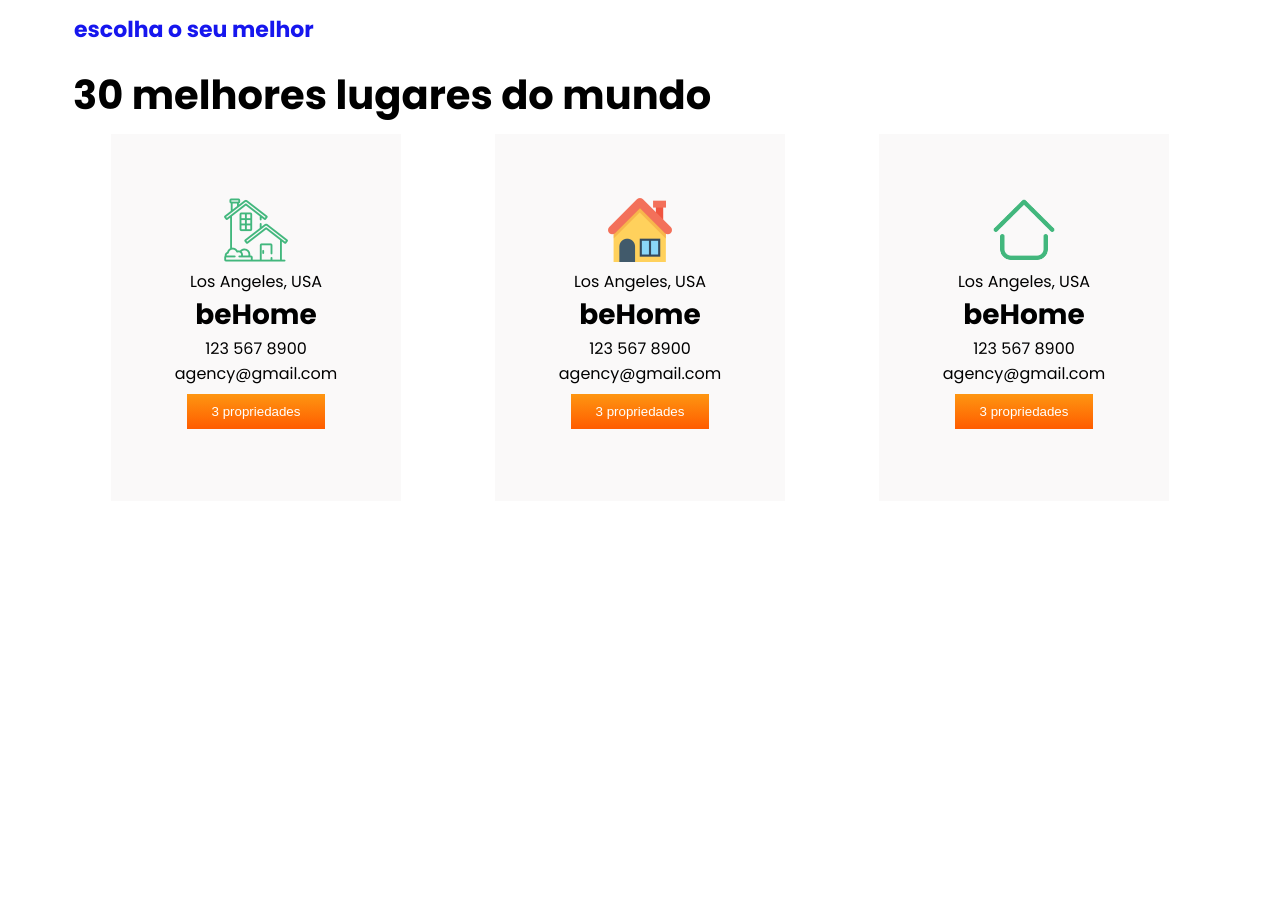
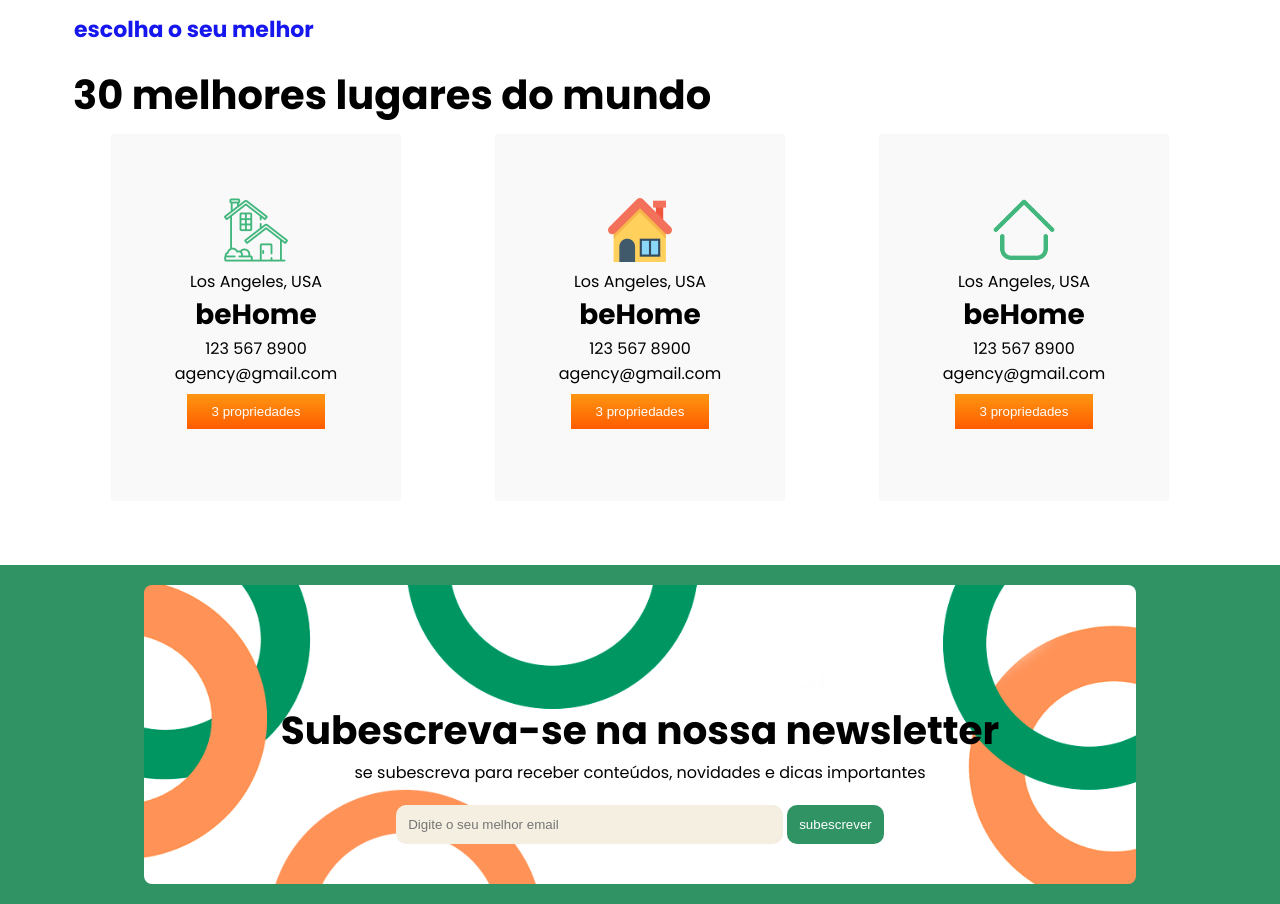
Before and after one commit to clesiosantos1/clesio, a plain HTML site: page index.html in a window 1280 px wide. Shown: the part 1775-2679 px from the top of the page. Before the commit the page ends 2276 px from the top, so only its background shows below. Drawn offline with Linux system fonts and the light colour scheme.

Commit message:
alterado

```diff
--- a/css/style.css
+++ b/css/style.css
@@ -292,13 +292,15 @@ main .container{
     }
 
     .orange{
-        padding: 10px 25px;
+    padding: 10px 25px;
     color: white;
     border: none;
     cursor: pointer;
     margin: 8px;
     background-image: var(--degrade-btn);
     }
+
+
 
     .tamanho{
         font-size: 28px;
@@ -325,4 +327,60 @@ main .container{
         .caerd{
             margin: 5px;
         }
+
     }
+
+
+    .inscrito{
+      background-color: #2f9364;
+      padding: 20px;
+      text-align: center;
+      margin-top: 4em;
+
+    }
+    .verde{
+    margin-top: 6rem;
+    }
+    .levas{
+    border-radius: 8px;
+    width: 80%;
+    background-size: cover;
+    min-height:6rem;
+    padding: 20px;
+    background-image: url('../img/img/background-newsletter.png');
+    }
+
+    .subescreva{
+        font-size: 39px;
+    }
+
+    .input{
+
+        padding: 20px;
+    }
+    input{
+        width: 29em;
+        padding: 12px;
+        border-radius: 10px;
+        border: none;
+        background-color: #f4efe1;
+    }
+
+    .botao{
+        background-color: #2f9364;
+        padding: 12px;
+        border-radius: 10px;
+        border: none;
+        color: white;
+    }
+
+    @media (max-width: 960px) {
+        .subescreva{
+            font-size: 28px;
+        }
+        input{
+            width: 16em;
+            padding: 10px;
+            margin: 5px;
+        }
+    }
--- a/index.html
+++ b/index.html
@@ -147,6 +147,19 @@
     </div>
 </div>
 
+<div class="inscrito">
+    <div class="container levas">
+        <div class="verde">
+            <h1 class="subescreva">Subescreva-se na nossa newsletter</h1>
+            <p>se subescreva para receber conteúdos, novidades e dicas importantes</p>
+             <div class="input">
+                <input type="text" placeholder="Digite o seu melhor email">
+                <button class="botao">subescrever</button>
+             </div>
+        </div>
+    </div>
+</div>
+
 </body>
 
 </html>
```
